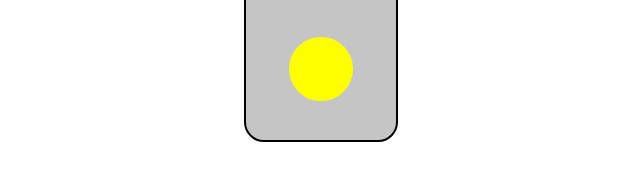
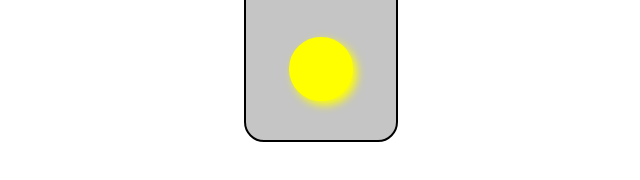
Before and after one commit to yashYachwad/Traffic-light, a plain HTML site: page index.html in a window 1280 px wide. In both pictures the pointer is over the element "Yellow". Shown: the part 220-400 px from the top of the page, 319-959 px from the left. Drawn offline with Linux system fonts and the light colour scheme.

Commit message:
Update index.css

```diff
--- a/index.css
+++ b/index.css
@@ -69,5 +69,5 @@
     border-radius: 50px;
     background-color: yellow;
     color: yellow;
-    box-shadow: 4px 4px 10px yelow;
+    box-shadow: 4px 4px 10px yellow;
 }
```
